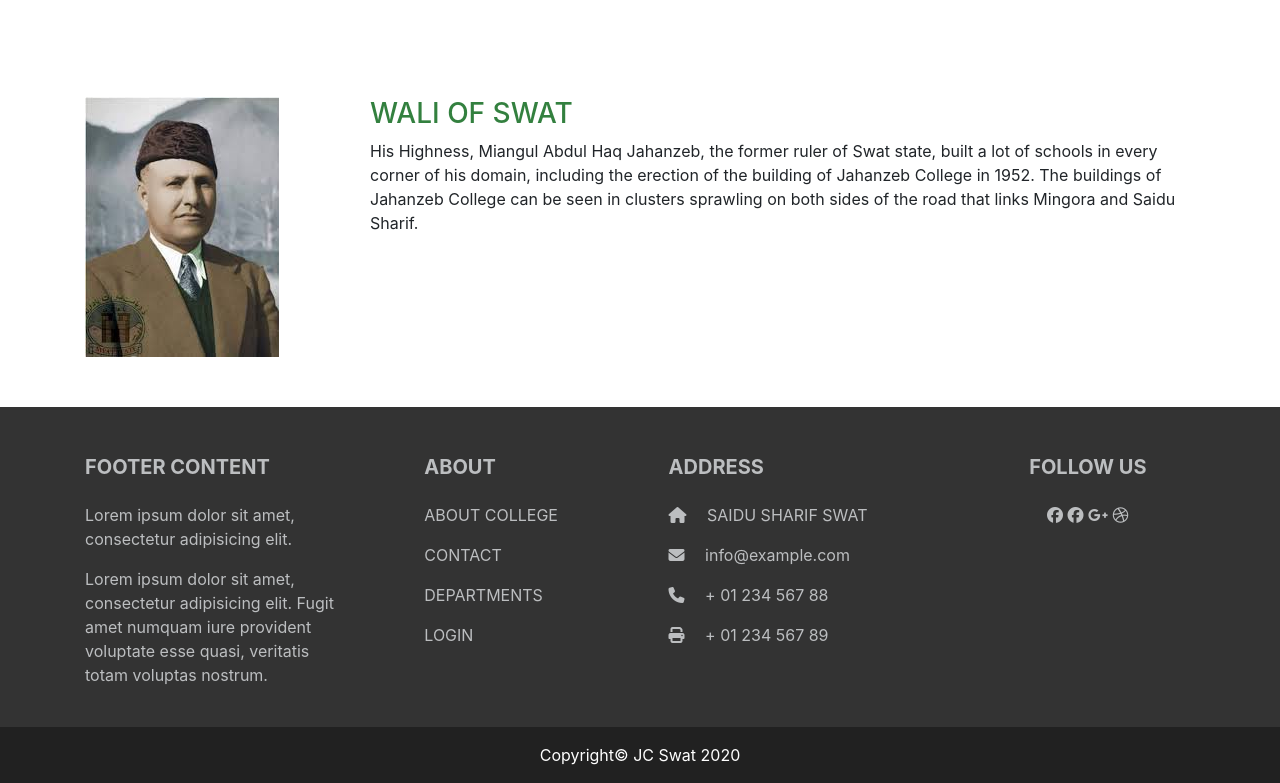
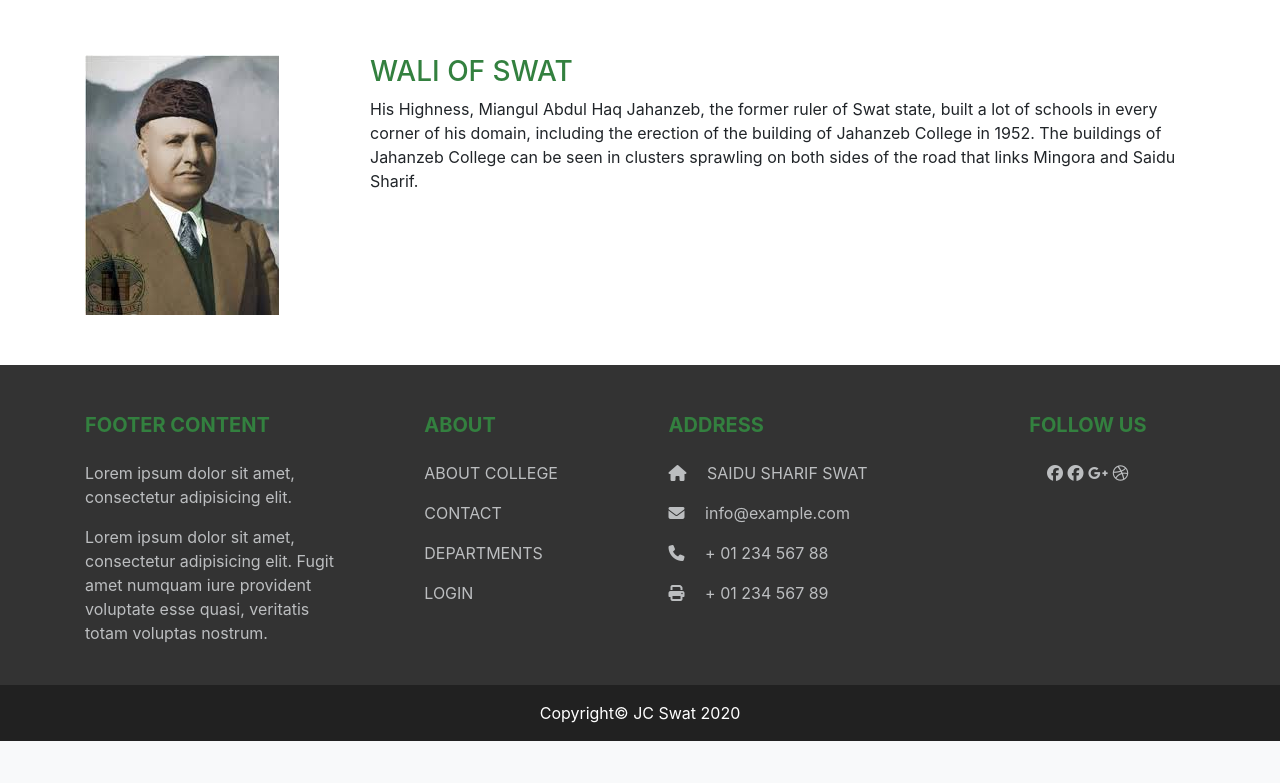
Before and after one commit to bakarfreelancer/jcswat, a PHP site: page /index.php?page=about in a window 1280 px wide. Shown: the part 572-1355 px from the top of the page. After the commit the page ends 1313 px from the top, so only its background shows below. Run offline with PHP 8.4, Linux system fonts and the light colour scheme; some libraries are stand-ins or nearby versions.

Commit message:
updated about

```diff
--- a/assets/css/about.css
+++ b/assets/css/about.css
@@ -3,10 +3,3 @@
     --primary-color: #33803f;
     --primary-hover-color: #07300d;
 }
-.headings{
-    color: var(--primary-color);
-    text-transform: uppercase;
-}
-.paragraphs{
-    font-size: 12px;
-}
--- a/assets/css/style.css
+++ b/assets/css/style.css
@@ -31,6 +31,11 @@
   background-color: var(--primary-color);
 }
 
+/* headings */
+h1,h2,h3,h4,h5,h6{
+  color: var(--primary-color);
+  text-transform: uppercase;
+}
 /* links */
 a{
   color: var(--primary-color);
--- a/includes/pages/about.inc.php
+++ b/includes/pages/about.inc.php
@@ -2,44 +2,47 @@
 <div class="spacer"></div>
 <div class="spacer"></div>
 <div class="spacer"></div>
-<div class="container">
-<div>
-    <h1 class='headings'>p.g jahanzeb college, saidu sharif, swat</h1>
+<div class="container-fluid">
+<div class="container history">
+    <!-- history start -->
+    <h1 class="text-center">About jc</h1>
+    <div class="spacer"></div>
+    <div class="row">
+    <!-- row 1 open -->
+        <div class='col-md-6'>
+            <!-- video column open -->
+            <iframe width="560" height="315" src="https://www.youtube.com/embed/o4kj82SJdc8" frameborder="0" allow="accelerometer; autoplay; clipboard-write; encrypted-media; gyroscope; picture-in-picture" allowfullscreen></iframe>
+        </div>
+        <!-- video column close -->
+
+        <!-- history of jc column open -->
+        <div class="col-md-6">
+            <h2 class="">history of jahanzeb college</h2>
+            <p>Jahanzeb College is a trailblazer for the rest of the institutions in KPK because of its rich history, exceptional teaching and its vital role in the enlightenment, development, shaping and broadening the spectrum of thinking of its students over the years.</p>
+        </div>
+        <!-- history of jc column close -->
+
+    </div>
+    <!-- row 1 close -->
+    <div class="spacer"></div>
+        </div>
+    </div>
+    <div class="container-fluid">
+<div class="container waliSwat">
+    <div class="row">
+        <!-- row2 open -->
+        <div class="col-md-3">
+            <img src="./assets/images/wali.jpg" alt="wali saib">
+        </div>
+        <div class='col-md-9'>
+            <h3 class=''>wali of swat</h3>
+            <p>His Highness, Miangul Abdul Haq Jahanzeb, the former ruler of Swat state, built a lot of schools in every corner of his domain, including the erection of the building of Jahanzeb College in 1952. The buildings of Jahanzeb College can be seen in clusters sprawling on both sides of the road that links Mingora and Saidu Sharif.  </p>
+        </div>
+    </div>
+        <!-- row 2 close -->
+        <div class="spacer"></div>
+</div>
+<!-- history close -->
 
 </div>
-    <div class="spacer"></div>
-        <div class='row'>
-            <div class='col-md-6'>
-                <div img1>
-                <img src="./assets/images/about.png" alt="about img">
-                    <div class='spacer'></div>
-                        <div class='spacer'></div>
-
-
-
-
-                </div>
-
-             </div>
-             <div class='col-md-6'>
-             <h2 class='headings'>history of jahanzeb college</h2>
-             <p>Jahanzeb College is a trailblazer for the rest of the institutions in KPK because of its rich history, exceptional teaching and its vital role in the enlightenment, development, shaping and broadening the spectrum of thinking of its students over the years.</p>
-             </div>
-
-        <div class="spacer"></div>
-        <div class='col-md-3'>
-            <img src="./assets/images/wali.jpg" alt="wali saib">
-            <div class="spacer"></div>
-
-        </div>
-        <div class='col-md-9'>
-            <h3 class='headings'>wali of swat</h3>
-            <p>
-            His Highness, Miangul Abdul Haq Jahanzeb, the former ruler of Swat state, built a lot of schools in every corner of his domain, including the erection of the building of Jahanzeb College in 1952.
-
-            The buildings of Jahanzeb College can be seen in clusters sprawling on both sides of the road that links Mingora and Saidu Sharif.  </p>
-
-
-        </div>
-</div>
-</div>
+<!-- container-fluid close -->
--- a/includes/pages/home.inc.php
+++ b/includes/pages/home.inc.php
@@ -47,7 +47,7 @@
     </a>
     </div>
 </header>
-<!-- heasder ends -->
+<!-- header ends -->
 
 <!-- a few lines about college starts-->
 <div class="container mt-5 mb-5">
```
